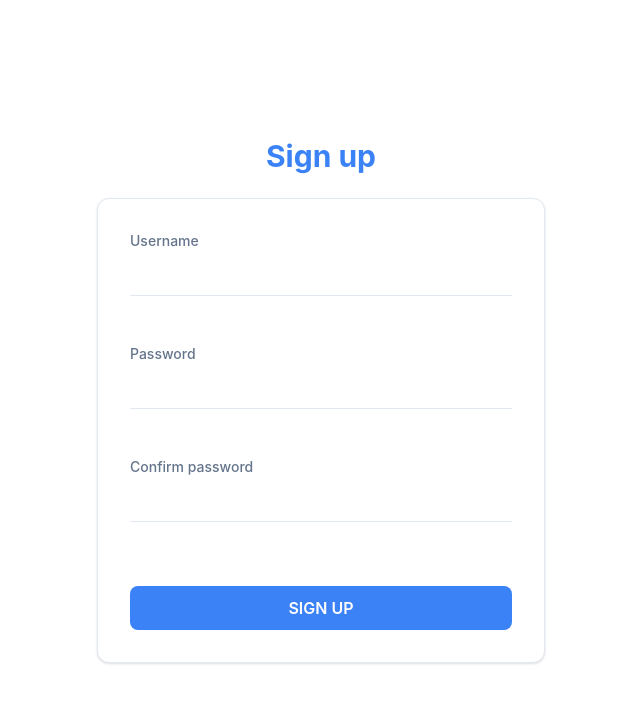
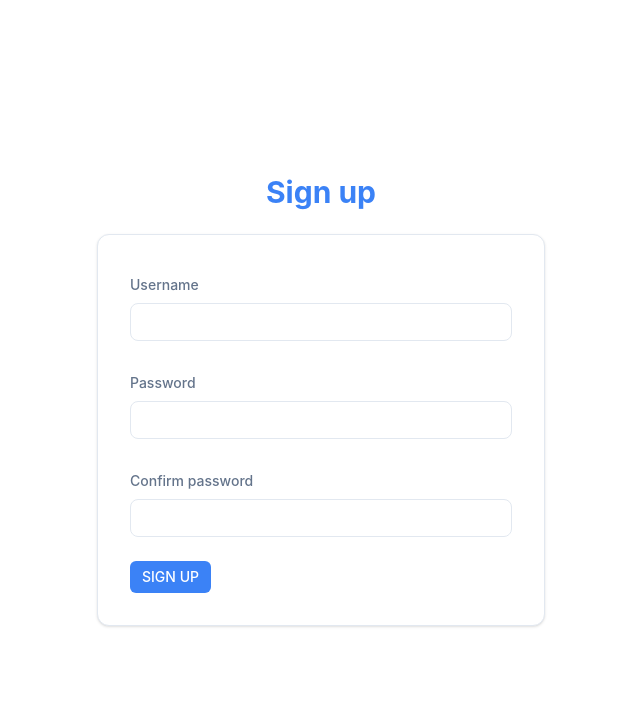
Before and after one commit to nadja-git-a/next_stack_overflow, a Next.js app: page /authentication in a window 1280 px wide. Shown: the top 702 px of the page, without its empty margins (319-959 px from the left). Built offline with nearby package versions, Linux system fonts and the light colour scheme; no server answers.

Commit message:
add Input and HelperText

```diff
--- a/src/shared/store/authStore.ts
+++ b/src/shared/store/authStore.ts
@@ -6,6 +6,7 @@
   isAuth: boolean;
   user: UiUser | null;
   hydrate: () => void;
+  setUser: (user: UiUser | null) => void;
   login: (user: UiUser | null) => void;
   logout: () => Promise<void>;
 }
@@ -21,7 +22,11 @@
     });
     const data = await res.json().catch(() => null);
     const user = data?.user ?? null;
-    set({ isAuth: !!user, user });
+    set({ isAuth: !!user });
+  },
+
+  setUser: (user) => {
+    set({ user });
   },
 
   login: (user) => {
--- a/src/ui/accountForm/UsernameForm.tsx
+++ b/src/ui/accountForm/UsernameForm.tsx
@@ -7,18 +7,26 @@
 import { useForm } from "react-hook-form";
 import { zodResolver } from "@hookform/resolvers/zod";
 import { clientFetch } from "@/src/utilities/fetch/clientFetch";
+import { Input } from "../input/Input";
+import { useAuthStore } from "@/src/shared/store/authStore";
+import { useEffect } from "react";
 
 export function UsernameForm() {
   const router = useRouter();
+  const username = useAuthStore((store) => store.user?.username);
 
   const form = useForm<UsernameType>({
     resolver: zodResolver(usernameSchema),
     defaultValues: {
-      username: "",
+      username: username,
     },
   });
 
-  const { register, handleSubmit, formState } = form;
+  const { register, handleSubmit, formState, reset } = form;
+
+  useEffect(() => {
+    reset({ username });
+  }, [username, reset]);
 
   const onSubmit = async (data: UsernameType) => {
     const res = await clientFetch(`/api/me`, {
@@ -45,23 +53,12 @@
           Change your username
         </legend>
 
-        <input
+        <Input
+          type="text"
           {...register("username")}
           placeholder="New username"
-          className="
-        w-full rounded-lg px-3 py-2 text-sm
-        bg-bg text-fg placeholder:text-muted
-        border border-border
-        transition
-        focus:outline-none focus:ring-1 focus:ring-primary
-      "
+          helperText={formState.errors.username?.message}
         />
-
-        {formState.errors.username && (
-          <p className="mt-1 text-sm text-red-500">
-            {formState.errors.username.message}
-          </p>
-        )}
       </fieldset>
 
       <div className="flex justify-end">
--- a/src/ui/authForm/authForm.tsx
+++ b/src/ui/authForm/authForm.tsx
@@ -1,10 +1,12 @@
 "use client";
 
 import { AuthState } from "@/src/actions/authActions";
-import { useAuthStore } from "@/src/shared/store/authStore";
 import { useRouter } from "next/navigation";
-import { useActionState, useEffect, useState } from "react";
+import { useActionState, useEffect } from "react";
 import { authenticate } from "../../actions/authActions";
+import { Input } from "../input/Input";
+import { Button } from "../button/Button";
+import { HelperText } from "../helperText/HelperText";
 
 export function AuthForm() {
   const initialState: AuthState = {};
@@ -13,18 +15,12 @@
     initialState,
   );
 
-  const login = useAuthStore((store) => store.login);
   const router = useRouter();
-
-  const [username, setUsername] = useState<string>("");
-  const [password, setPassword] = useState<string>("");
-  const [confirm, setConfirm] = useState<string>("");
 
   useEffect(() => {
     if (!state?.ok || !state.user) return;
-    login(state.user);
-    router.replace("/home");
-  }, [state?.ok, state?.user, login, router]);
+    router.replace("/login");
+  }, [state?.ok, state?.user, router]);
 
   return (
     <form
@@ -46,112 +42,38 @@
     gap-6
   "
     >
-      {state?.formError && (
-        <p className="text-sm text-red-500 text-center">{state.formError}</p>
-      )}
+      <HelperText error={state?.formError ?? ""} />
 
       <div className="w-full">
-        <label className="block text-sm font-medium text-muted">Username</label>
-        <input
+        <Input
           type="text"
           name="username"
-          value={username}
-          onChange={(e) => setUsername(e.target.value)}
-          className="
-        mt-1
-        w-full
-        bg-transparent
-        py-2
-        text-fg
-        outline-none
-        border-b
-        border-border
-        focus:border-primary
-        transition
-      "
+          label="Username"
+          helperText={state?.fieldErrors?.username}
         />
-        <div className="mt-1 min-h-[1.25rem]">
-          {state?.fieldErrors?.username && (
-            <p className="text-xs text-red-500">{state.fieldErrors.username}</p>
-          )}
-        </div>
       </div>
 
       <div className="w-full">
-        <label className="block text-sm font-medium text-muted">Password</label>
-        <input
+        <Input
           type="password"
           name="password"
-          value={password}
-          onChange={(e) => setPassword(e.target.value)}
-          className="
-        mt-1
-        w-full
-        bg-transparent
-        py-2
-        text-fg
-        outline-none
-        border-b
-        border-border
-        focus:border-primary
-        transition
-      "
+          label="Password"
+          helperText={state?.fieldErrors?.password}
         />
-        <div className="mt-1 min-h-[1.25rem]">
-          {state?.fieldErrors?.password && (
-            <p className="text-xs text-red-500">{state.fieldErrors.password}</p>
-          )}
-        </div>
       </div>
 
       <div className="w-full">
-        <label className="block text-sm font-medium text-muted">
-          Confirm password
-        </label>
-        <input
+        <Input
           type="password"
           name="confirm"
-          value={confirm}
-          onChange={(e) => setConfirm(e.target.value)}
-          className="
-        mt-1
-        w-full
-        bg-transparent
-        py-2
-        text-fg
-        outline-none
-        border-b
-        border-border
-        focus:border-primary
-        transition
-      "
+          label="Confirm password"
+          helperText={state?.fieldErrors?.confirm}
         />
-        <div className="mt-1 min-h-[1.25rem]">
-          {state?.fieldErrors?.confirm && (
-            <p className="text-xs text-red-500">{state.fieldErrors.confirm}</p>
-          )}
-        </div>
       </div>
 
-      <button
-        type="submit"
-        disabled={isPending}
-        className="
-      mt-4
-      rounded-lg
-      bg-primary
-      px-6
-      py-2.5
-      font-semibold
-      text-white
-      transition
-      hover:bg-primary-600
-      disabled:cursor-not-allowed
-      disabled:opacity-50
-    "
-      >
+      <Button className="size-6 py-4 px-3" type="submit" isDisabled={isPending}>
         SIGN UP
-      </button>
+      </Button>
     </form>
   );
 }
--- a/src/ui/comments/CommentForm.tsx
+++ b/src/ui/comments/CommentForm.tsx
@@ -3,6 +3,7 @@
 import { comment, type CommentState } from "@/src/actions/commentAction";
 import { useActionState } from "react";
 import { Button } from "../button/Button";
+import { Input } from "../input/Input";
 
 const initialState: CommentState = { ok: false };
 
@@ -10,19 +11,10 @@
   const [state, formAction, isPending] = useActionState(comment, initialState);
 
   return (
-    <form action={formAction} className="mt-4 flex flex w-full gap-2 px-8">
+    <form action={formAction} className="mt-4 flex w-full gap-2 px-8">
       <input type="hidden" name="id" value={id} />
 
-      <input
-        name="comment"
-        placeholder="Comment here"
-        className="
-        w-full rounded-lg px-3 py-2 text-sm
-        bg-bg text-fg placeholder:text-muted
-        border border-border
-        focus:outline-none focus:ring-1 focus:ring-primary
-      "
-      />
+      <Input type="text" name="comment" placeholder="Comment here" />
 
       <Button isDisabled={isPending} className="px-4 py-2">
         {isPending ? "Sending..." : "Send"}
--- a/src/ui/header/Header.tsx
+++ b/src/ui/header/Header.tsx
@@ -9,7 +9,7 @@
   });
 
   const data = await res.json().catch(() => null);
-  const username = data.data.username;
+  const user = data.data;
 
   return (
     <div className="flex-grow">
@@ -19,7 +19,7 @@
           <h1 className="flex-grow text-lg font-semibold text-fg-accent">
             CODELANG
           </h1>
-          <LogInOutButton username={username} />
+          <LogInOutButton user={user} />
         </div>
       </header>
     </div>
--- a/src/ui/header/LogInOutButton.tsx
+++ b/src/ui/header/LogInOutButton.tsx
@@ -4,11 +4,18 @@
 import Link from "next/link";
 import { Button } from "../button/Button";
 import { useRouter } from "next/navigation";
+import { UiUser } from "@/src/types/types";
+import { useEffect } from "react";
 
-export function LogInOutButton({ username }: { username: string | undefined }) {
+export function LogInOutButton({ user }: { user: UiUser | undefined }) {
+  const setUser = useAuthStore((store) => store.setUser);
   const isAuth = useAuthStore((store) => store.isAuth);
   const logout = useAuthStore((store) => store.logout);
   const router = useRouter();
+
+  useEffect(() => {
+    if (user) setUser(user);
+  }, [user, setUser]);
 
   const onLogout = async () => {
     await logout();
@@ -18,7 +25,7 @@
     <>
       {isAuth ? (
         <div className="flex items-center gap-3">
-          <span className="text-sm text-muted">{username ?? ""}</span>
+          <span className="text-sm text-muted">{user?.username ?? ""}</span>
 
           <Button onClick={onLogout} className=" px-3 py-1">
             Log out
--- /dev/null
+++ b/src/ui/helperText/HelperText.tsx
@@ -0,0 +1,3 @@
+export function HelperText({ error }: { error: string }) {
+  return <>{error ? <p className="text-xs text-red-500">{error}</p> : null}</>;
+}
--- /dev/null
+++ b/src/ui/input/Input.tsx
@@ -0,0 +1,42 @@
+import { HelperText } from "../helperText/HelperText";
+
+interface Input {
+  type: string;
+  name?: string;
+  placeholder?: string;
+  helperText?: string;
+  label?: string;
+}
+
+export function Input({
+  type,
+  name,
+  placeholder,
+  helperText,
+  label,
+  ...rest
+}: Input) {
+  return (
+    <div className="flex-1">
+      {label ? (
+        <label className="block text-sm font-medium text-muted py-2">
+          {label}
+        </label>
+      ) : null}
+      <input
+        type={type}
+        name={name}
+        placeholder={placeholder ?? ""}
+        {...rest}
+        className="
+  w-full rounded-lg px-3 py-2 text-sm
+  bg-bg text-fg placeholder:text-muted
+  border border-border
+  transition
+  focus:outline-none focus:ring-1 focus:ring-primary
+"
+      />
+      {helperText ? <HelperText error={helperText} /> : null}
+    </div>
+  );
+}
--- a/src/ui/loginForm/loginForm.tsx
+++ b/src/ui/loginForm/loginForm.tsx
@@ -3,7 +3,10 @@
 import { AuthState } from "@/src/actions/authActions";
 import { useAuthStore } from "@/src/shared/store/authStore";
 import { useRouter } from "next/navigation";
-import { useActionState, useEffect, useState } from "react";
+import { useActionState, useEffect } from "react";
+import { Input } from "../input/Input";
+import { Button } from "../button/Button";
+import { HelperText } from "../helperText/HelperText";
 
 export function LoginForm({
   action,
@@ -15,9 +18,6 @@
 
   const login = useAuthStore((store) => store.login);
   const router = useRouter();
-
-  const [username, setUsername] = useState<string>("");
-  const [password, setPassword] = useState<string>("");
 
   useEffect(() => {
     if (!state?.ok || !state.user) return;
@@ -45,83 +45,36 @@
     gap-6
   "
     >
-      {state?.formError && (
-        <p className="text-sm text-red-500 text-center">{state.formError}</p>
-      )}
+      <HelperText error={state?.formError ?? ""} />
 
       <div className="w-full">
-        <label className="block text-sm font-medium text-muted">Username</label>
-        <input
+        <Input
           type="text"
           name="username"
-          value={username}
-          onChange={(e) => setUsername(e.target.value)}
-          className="
-        mt-1
-        w-full
-        bg-transparent
-        py-2
-        text-fg
-        outline-none
-        border-b
-        border-border
-        focus:border-primary
-        transition
-      "
+          label="Username"
+          helperText={state?.fieldErrors?.username}
         />
-        <div className="mt-1 min-h-[1.25rem]">
-          {state?.fieldErrors?.username && (
-            <p className="text-xs text-red-500">{state.fieldErrors.username}</p>
-          )}
-        </div>
       </div>
 
       <div className="w-full">
-        <label className="block text-sm font-medium text-muted">Password</label>
-        <input
+        <Input
           type="password"
           name="password"
-          value={password}
-          onChange={(e) => setPassword(e.target.value)}
-          className="
-        mt-1
-        w-full
-        bg-transparent
-        py-2
-        text-fg
-        outline-none
-        border-b
-        border-border
-        focus:border-primary
-        transition
-      "
+          label="Password"
+          helperText={state?.fieldErrors?.password}
         />
-        <div className="mt-1 min-h-[1.25rem]">
-          {state?.fieldErrors?.password && (
-            <p className="text-xs text-red-500">{state.fieldErrors.password}</p>
-          )}
-        </div>
       </div>
 
-      <button
+      <Button
         type="submit"
-        disabled={isPending}
+        isDisabled={isPending}
         className="
-      mt-4
-      rounded-lg
-      bg-primary
-      px-6
-      py-2.5
-      font-semibold
-      text-white
-      transition
-      hover:bg-primary-600
-      disabled:cursor-not-allowed
-      disabled:opacity-50
-    "
+        px-6
+        py-2.5
+        font-semibold"
       >
         LOG IN
-      </button>
+      </Button>
     </form>
   );
 }
```
Also changed, not shown: src/ui/accountForm/PasswordForm.tsx (+11 -48 lines).
